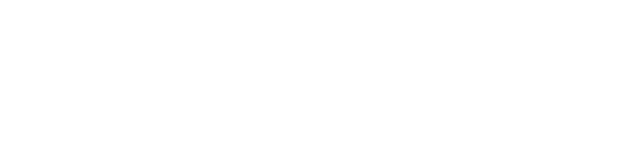
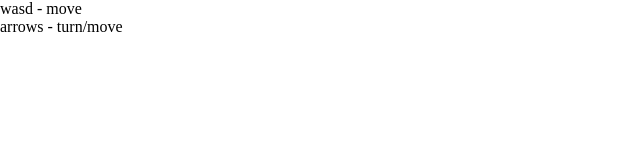
Before and after one commit to theepicsnail/raytracejs, a website: page raytrace/public/index.html in a window 1280 px wide. Shown: the whole page, without its empty margins (0-640 px from the left). Drawn offline with Linux system fonts and the light colour scheme.

Commit message:
cleaned up ui

```diff
--- a/raytrace/public/index.html
+++ b/raytrace/public/index.html
@@ -5,5 +5,8 @@
   body {margin:0;}
   </style>
 </head>
-<body id="content"></body>
+<body id="content">
+wasd - move<br>
+arrows - turn/move<br>
+</body>
 </html>
```
Also changed, not shown: raytrace/public/assets/wall.png.
